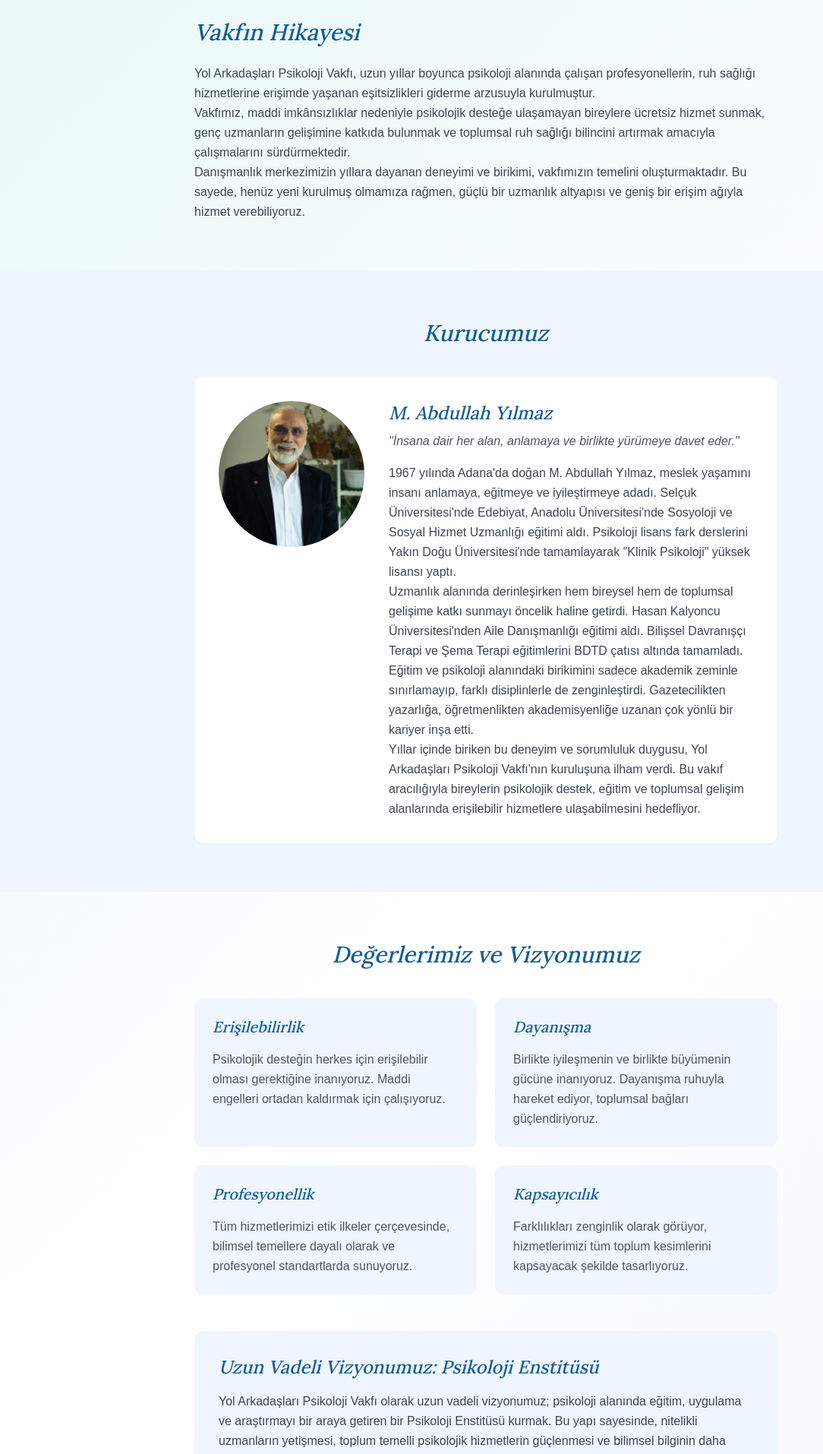
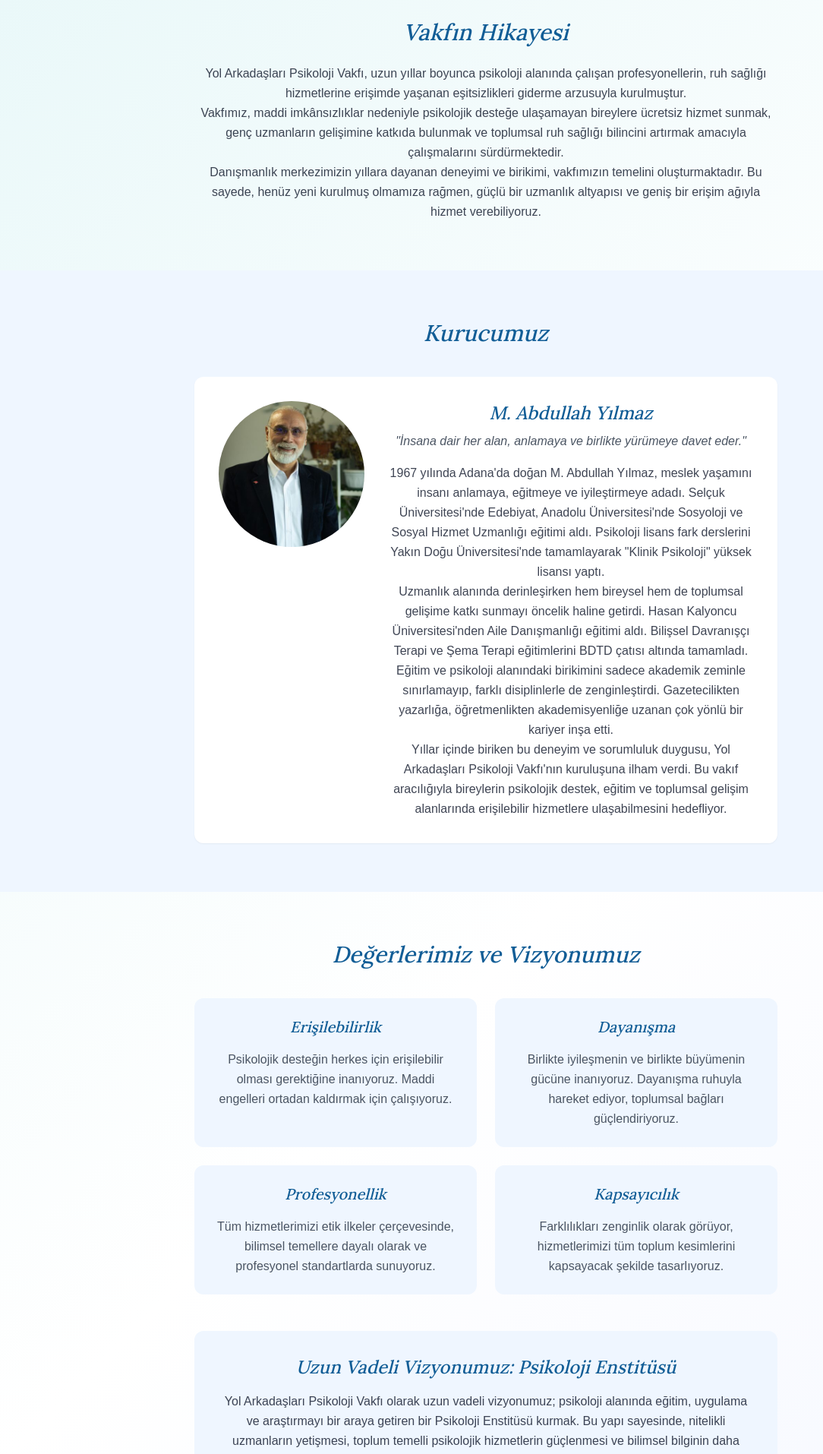
Before and after one commit to nonefiles/VakifYeni, a Next.js app: page /hakkimizda in a window 1280 px wide. Shown: the part 360-2274 px from the top of the page at 76% size, without its empty margins (0-1084 px from the left). Built offline with nearby package versions, Linux system fonts and the light colour scheme; a web font is replaced by a local one.

Commit message:
Update page.tsx

```diff
--- a/app/hakkimizda/page.tsx
+++ b/app/hakkimizda/page.tsx
@@ -10,7 +10,7 @@ export default function AboutPage() {
         <div className="container">
           <h1 className="mb-6 text-center text-4xl font-bold text-blue-600 md:text-5xl">Hakkımızda</h1>
           <div className="mx-auto max-w-3xl text-center">
-            <p className="text-lg text-gray-600">
+            <p className="text-lg text-gray-600 text-center">
               Yol Arkadaşları Psikoloji Vakfı, herkesin psikolojik desteğe eşit şekilde ulaşabildiği bir dünya yaratma
               vizyonuyla kurulmuştur.
             </p>
@@ -22,18 +22,18 @@ export default function AboutPage() {
       <section className="py-16">
         <div className="container">
           <div className="mx-auto max-w-3xl">
-            <h2 className="mb-6 text-3xl font-bold text-blue-600">Vakfın Hikayesi</h2>
+            <h2 className="mb-6 text-3xl font-bold text-blue-600 text-center">Vakfın Hikayesi</h2>
             <div className="prose max-w-none text-gray-600">
-              <p>
+              <p className="text-center">
                 Yol Arkadaşları Psikoloji Vakfı, uzun yıllar boyunca psikoloji alanında çalışan profesyonellerin, ruh
                 sağlığı hizmetlerine erişimde yaşanan eşitsizlikleri giderme arzusuyla kurulmuştur.
               </p>
-              <p>
+              <p className="text-center">
                 Vakfımız, maddi imkânsızlıklar nedeniyle psikolojik desteğe ulaşamayan bireylere ücretsiz hizmet sunmak,
                 genç uzmanların gelişimine katkıda bulunmak ve toplumsal ruh sağlığı bilincini artırmak amacıyla
                 çalışmalarını sürdürmektedir.
               </p>
-              <p>
+              <p className="text-center">
                 Danışmanlık merkezimizin yıllara dayanan deneyimi ve birikimi, vakfımızın temelini oluşturmaktadır. Bu
                 sayede, henüz yeni kurulmuş olmamıza rağmen, güçlü bir uzmanlık altyapısı ve geniş bir erişim ağıyla
                 hizmet verebiliyoruz.
@@ -62,29 +62,29 @@ export default function AboutPage() {
                 </div>
               </div>
 
-              <div>
-                <h3 className="mb-2 text-2xl font-bold text-blue-600">M. Abdullah Yılmaz</h3>
-                <p className="mb-4 italic text-gray-600">
+              <div className="text-center md:text-left">
+                <h3 className="mb-2 text-2xl font-bold text-blue-600 text-center">M. Abdullah Yılmaz</h3>
+                <p className="mb-4 italic text-gray-600 text-center">
                   "İnsana dair her alan, anlamaya ve birlikte yürümeye davet eder."
                 </p>
                 <div className="prose max-w-none text-gray-600">
-                  <p>
+                  <p className="text-center">
                     1967 yılında Adana'da doğan M. Abdullah Yılmaz, meslek yaşamını insanı anlamaya, eğitmeye ve
                     iyileştirmeye adadı. Selçuk Üniversitesi'nde Edebiyat, Anadolu Üniversitesi'nde Sosyoloji ve Sosyal
                     Hizmet Uzmanlığı eğitimi aldı. Psikoloji lisans fark derslerini Yakın Doğu Üniversitesi'nde
                     tamamlayarak "Klinik Psikoloji" yüksek lisansı yaptı.
                   </p>
-                  <p>
+                  <p className="text-center">
                     Uzmanlık alanında derinleşirken hem bireysel hem de toplumsal gelişime katkı sunmayı öncelik haline
                     getirdi. Hasan Kalyoncu Üniversitesi'nden Aile Danışmanlığı eğitimi aldı. Bilişsel Davranışçı Terapi
                     ve Şema Terapi eğitimlerini BDTD çatısı altında tamamladı.
                   </p>
-                  <p>
+                  <p className="text-center">
                     Eğitim ve psikoloji alanındaki birikimini sadece akademik zeminle sınırlamayıp, farklı disiplinlerle
                     de zenginleştirdi. Gazetecilikten yazarlığa, öğretmenlikten akademisyenliğe uzanan çok yönlü bir
                     kariyer inşa etti.
                   </p>
-                  <p>
+                  <p className="text-center">
                     Yıllar içinde biriken bu deneyim ve sorumluluk duygusu, Yol Arkadaşları Psikoloji Vakfı'nın
                     kuruluşuna ilham verdi. Bu vakıf aracılığıyla bireylerin psikolojik destek, eğitim ve toplumsal
                     gelişim alanlarında erişilebilir hizmetlere ulaşabilmesini hedefliyor.
@@ -103,48 +103,48 @@ export default function AboutPage() {
             <h2 className="mb-10 text-center text-3xl font-bold text-blue-600">Değerlerimiz ve Vizyonumuz</h2>
 
             <div className="grid gap-6 md:grid-cols-2">
-              <div className="rounded-xl bg-blue-50 p-6">
-                <h3 className="mb-4 text-xl font-bold text-blue-600">Erişilebilirlik</h3>
-                <p className="text-gray-600">
+              <div className="rounded-xl bg-blue-50 p-6 text-center">
+                <h3 className="mb-4 text-xl font-bold text-blue-600 text-center">Erişilebilirlik</h3>
+                <p className="text-gray-600 text-center">
                   Psikolojik desteğin herkes için erişilebilir olması gerektiğine inanıyoruz. Maddi engelleri ortadan
                   kaldırmak için çalışıyoruz.
                 </p>
               </div>
 
-              <div className="rounded-xl bg-blue-50 p-6">
-                <h3 className="mb-4 text-xl font-bold text-blue-600">Dayanışma</h3>
-                <p className="text-gray-600">
+              <div className="rounded-xl bg-blue-50 p-6 text-center">
+                <h3 className="mb-4 text-xl font-bold text-blue-600 text-center">Dayanışma</h3>
+                <p className="text-gray-600 text-center">
                   Birlikte iyileşmenin ve birlikte büyümenin gücüne inanıyoruz. Dayanışma ruhuyla hareket ediyor,
                   toplumsal bağları güçlendiriyoruz.
                 </p>
               </div>
 
-              <div className="rounded-xl bg-blue-50 p-6">
-                <h3 className="mb-4 text-xl font-bold text-blue-600">Profesyonellik</h3>
-                <p className="text-gray-600">
+              <div className="rounded-xl bg-blue-50 p-6 text-center">
+                <h3 className="mb-4 text-xl font-bold text-blue-600 text-center">Profesyonellik</h3>
+                <p className="text-gray-600 text-center">
                   Tüm hizmetlerimizi etik ilkeler çerçevesinde, bilimsel temellere dayalı olarak ve profesyonel
                   standartlarda sunuyoruz.
                 </p>
               </div>
 
-              <div className="rounded-xl bg-blue-50 p-6">
-                <h3 className="mb-4 text-xl font-bold text-blue-600">Kapsayıcılık</h3>
-                <p className="text-gray-600">
+              <div className="rounded-xl bg-blue-50 p-6 text-center">
+                <h3 className="mb-4 text-xl font-bold text-blue-600 text-center">Kapsayıcılık</h3>
+                <p className="text-gray-600 text-center">
                   Farklılıkları zenginlik olarak görüyor, hizmetlerimizi tüm toplum kesimlerini kapsayacak şekilde
                   tasarlıyoruz.
                 </p>
               </div>
             </div>
 
-            <div className="mt-12 rounded-xl bg-[#eff6ff] p-8 text-gray-800">
-              <h3 className="mb-4 text-2xl font-bold">Uzun Vadeli Vizyonumuz: Psikoloji Enstitüsü</h3>
-              <p className="mb-6">
+            <div className="mt-12 rounded-xl bg-[#eff6ff] p-8 text-gray-800 text-center">
+              <h3 className="mb-4 text-2xl font-bold text-center">Uzun Vadeli Vizyonumuz: Psikoloji Enstitüsü</h3>
+              <p className="mb-6 text-center">
                 Yol Arkadaşları Psikoloji Vakfı olarak uzun vadeli vizyonumuz; psikoloji alanında eğitim, uygulama ve
                 araştırmayı bir araya getiren bir Psikoloji Enstitüsü kurmak. Bu yapı sayesinde, nitelikli uzmanların
                 yetişmesi, toplum temelli psikolojik hizmetlerin güçlenmesi ve bilimsel bilginin daha fazla insana
                 ulaşması için kalıcı bir zemin oluşturmayı hedefliyoruz.
               </p>
-              <p>
+              <p className="text-center">
                 Enstitü; genç uzmanların gelişimini destekleyecek uygulama alanları sunmayı, meslek içi eğitimlerle
                 profesyonel standartları yükseltmeyi ve toplumun psikolojik iyi oluşuna yönelik daha kapsayıcı projeleri
                 mümkün kılmayı amaçlıyor.
@@ -158,8 +158,8 @@ export default function AboutPage() {
       <section className="bg-gray-50 py-16">
         <div className="container">
           <div className="mx-auto max-w-3xl text-center">
-            <h2 className="mb-6 text-3xl font-bold text-blue-600">Bize Katılın</h2>
-            <p className="mb-8 text-lg text-gray-600">
+            <h2 className="mb-6 text-3xl font-bold text-blue-600 text-center">Bize Katılın</h2>
+            <p className="mb-8 text-lg text-gray-600 text-center">
               Vizyonumuzu paylaşıyor ve bu yolculukta bizimle birlikte yürümek istiyorsanız, gönüllü olarak veya bağış
               yaparak destek olabilirsiniz.
             </p>
```
